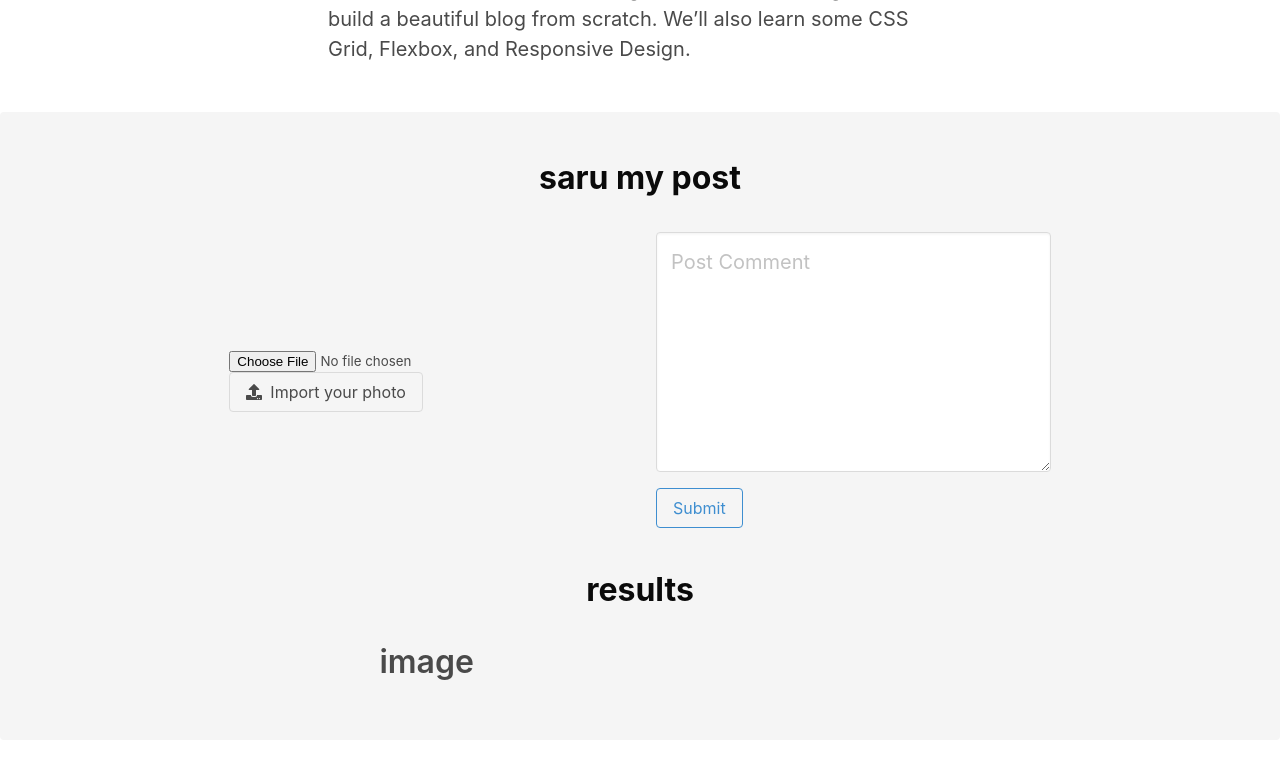
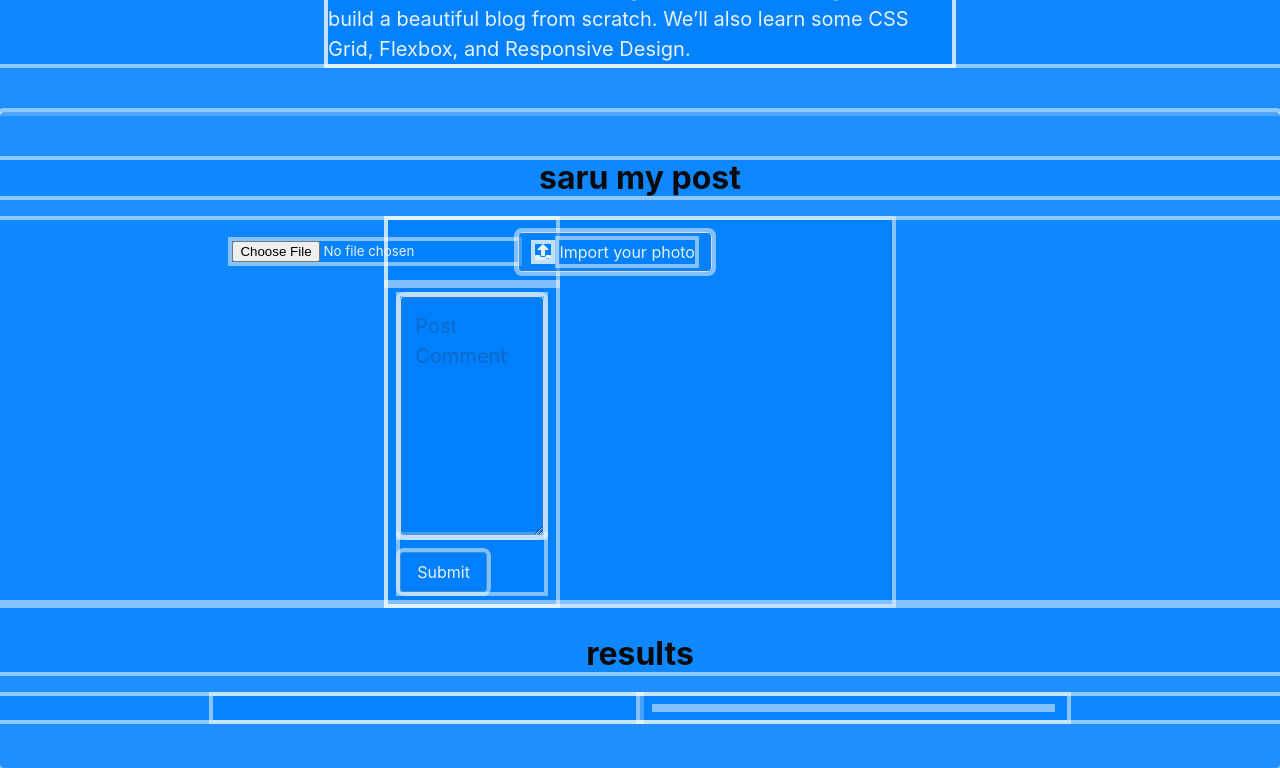
Before and after one commit to createandbuild/saru, a Flask app: page / in a window 1280 px wide. Shown: the part 1881-2649 px from the top of the page. Before the commit the page ends 2561 px from the top, so only its background shows below. Run offline with Flask 2, Linux system fonts and the light colour scheme; some libraries are stand-ins or nearby versions.

Commit message:
Base template update

```diff
--- a/templates/base.html
+++ b/templates/base.html
@@ -14,7 +14,7 @@
         <link rel="stylesheet" href="https://cdn.jsdelivr.net/npm/bulma@0.9.2/css/bulma.min.css">   <!-- bulma -->
         <link rel="stylesheet" href="{{ url_for('static', filename= 'css/style.css') }}">
         <script defer src="https://use.fontawesome.com/releases/v5.0.7/js/all.js"></script>
-        <!-- <link rel="stylesheet" href="{{ url_for('static', filename= 'css/debug.css') }}"> -->
+        <link rel="stylesheet" href="{{ url_for('static', filename= 'css/debug.css') }}">
 
         <!-- <script type="text/javascript">
           window.addEventListener('load', function() {
@@ -204,9 +204,9 @@
       </form> -->
 
       <div class="columns is-mobile is-variable is-4 is-marginless grid-xl center">
+        <form method="post" enctype="multipart/form-data" style="display: initial;">
         <div class="column is-4 center">
-          <form method="post" enctype="multipart/form-data">
-            <input type="file" onchange="this.form.submit()" name="file" id="file" class="inputfile" >
+            <input type="file" name="file" id="file" class="inputfile" >
             <!-- <input class="file-input inputfile" type="file" name="file" onchange="this.form.submit()"> -->
             <span class="file-cta">
               <span class="file-icon">
@@ -223,10 +223,8 @@
             {% else %}
             <!-- <br><img id="myImg" src="#" width="300" /> -->
             {% endif %}
-          </form>
         </div>
         <div class="column is-4">
-          <form method="post">
             <div class="form-group">
                 <textarea name="content" placeholder="Post Comment"
                           class="textarea is-medium" rows="7">{{ request.form['content'] }}</textarea>
@@ -234,16 +232,17 @@
             <div class="form-group" style="padding-top: 1rem;">
                 <button type="submit" class="button is-info is-outlined">Submit</button>
             </div>
-          </form>
         </div>
+        </form>
       </div>
 
       <h1 class="title has-text-black has-text-weight-bold center" style="padding-top: 2rem;">results</h1>
       <div class="columns is-mobile is-variable is-4 is-marginless grid-xl center">
         <div class="column is-4 center">
-          <h1 class="title is-3">image</h1>
           {% if image is not none %}
-          <img id="result_img" src="{{image}}" width="300" />
+            <br><br><img id="result_img" src="{{image}}" width="300" />
+          {% else %}
+            <!-- <br><img id="myImg" src="#" width="300" /> -->
           {% endif %}
           <!-- image result -->
         </div>
```
